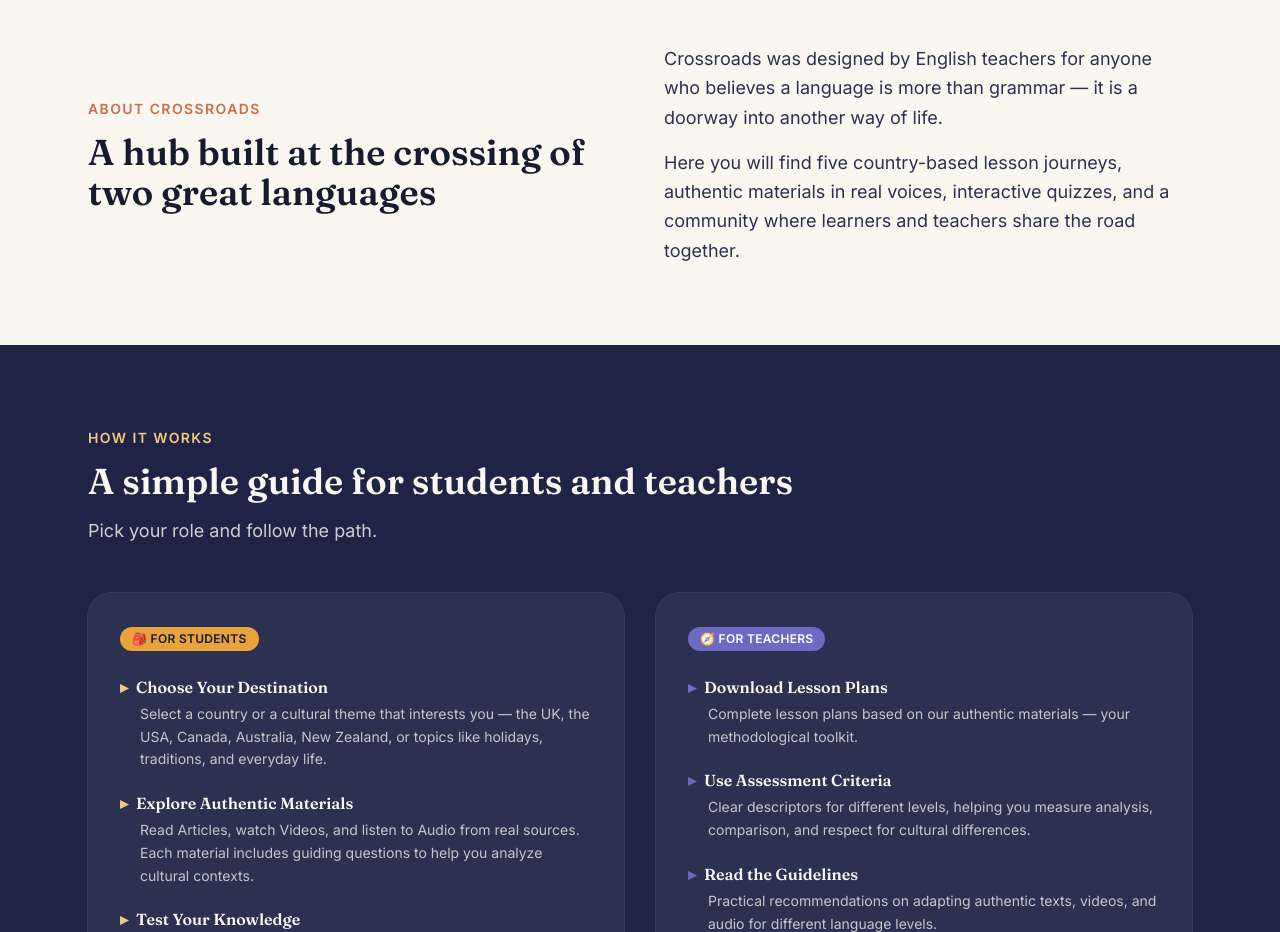
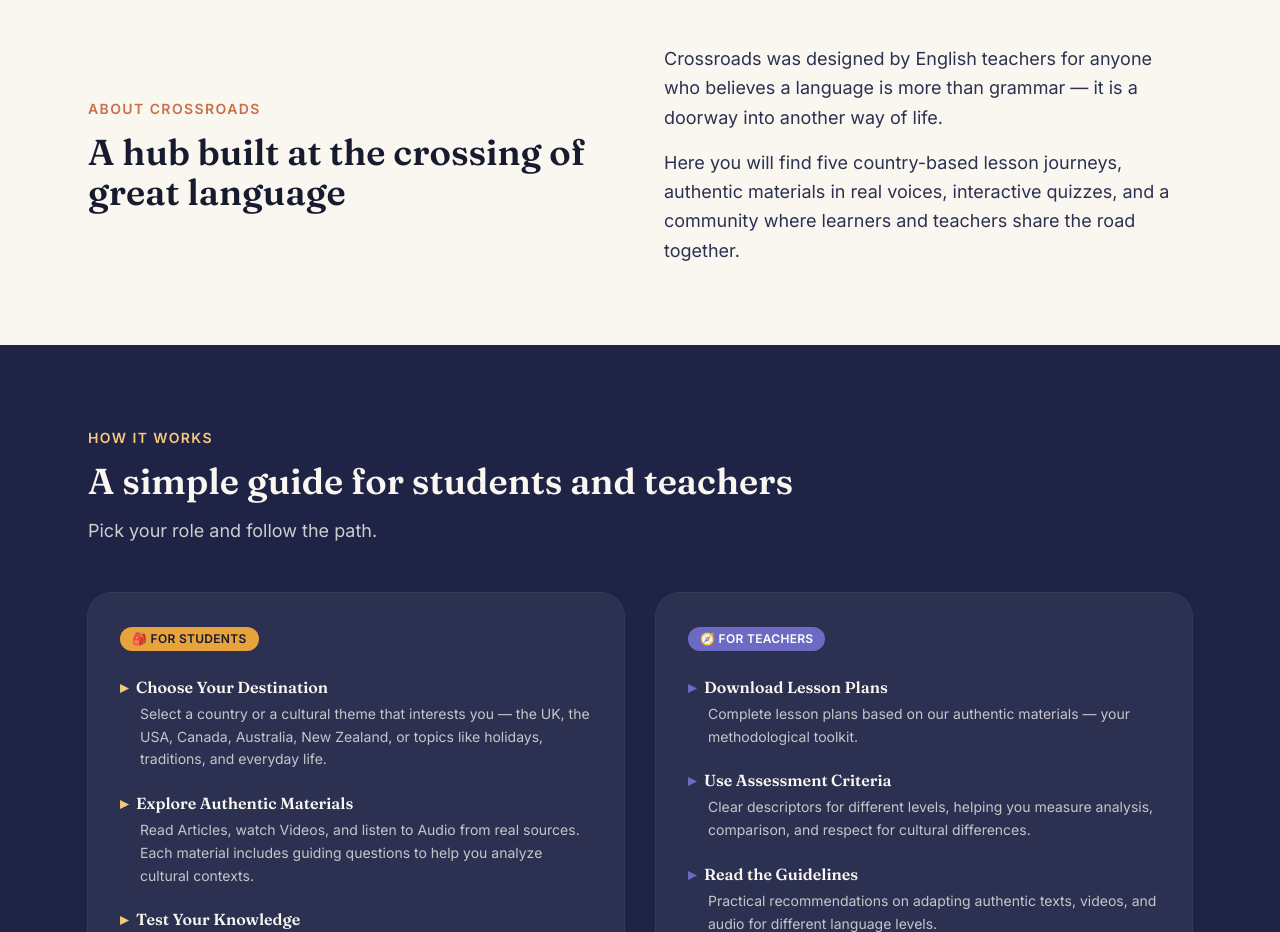
Before and after one commit to crossroads3/crossroads, a Next.js app: page / in a window 1280 px wide. Shown: the part 1040-1972 px from the top of the page. Built offline with nearby package versions, Linux system fonts and the light colour scheme.

Commit message:
delete "two"

```diff
--- a/app/page.tsx
+++ b/app/page.tsx
@@ -109,7 +109,7 @@ export default function Home() {
           <div>
             <span className="text-sm font-semibold uppercase tracking-widest text-clay">About Crossroads</span>
             <h2 className="mt-3 font-serif text-4xl font-semibold text-ink">
-              A hub built at the crossing of two great languages
+              A hub built at the crossing of great language
             </h2>
           </div>
           <div className="space-y-4 text-lg leading-relaxed text-ink-soft">
```
